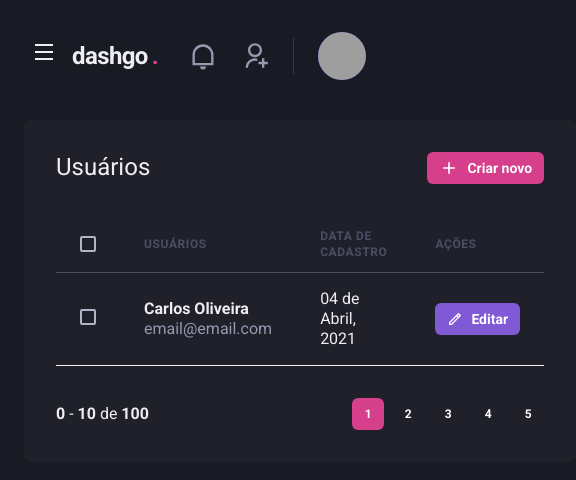
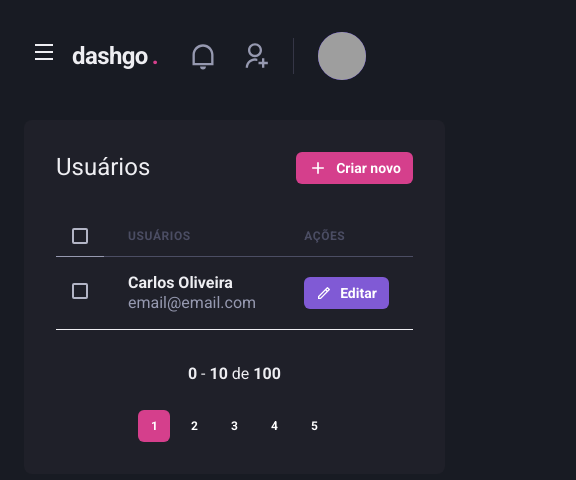
Before and after one commit to burn-c/dashgo, a Next.js app: page /users in a window 390 px wide. Shown: the top 480 px of the page, 576 px wide, since content can reach past the window. Built offline with nearby package versions, Linux system fonts and the light colour scheme; grey boxes are pictures that could not be loaded.

Commit message:
style(page): Table responsiveness

```diff
--- a/src/components/Pagination/Pagination.tsx
+++ b/src/components/Pagination/Pagination.tsx
@@ -5,7 +5,7 @@ import PaginationItem from "./PaginationItem";
 export function Pagination() {
   return (
     <Stack
-      direction="row"
+      direction={['column', 'row']}
       spacing="6"
       mt="8"
       justify="space-between"
--- a/src/pages/users/index.tsx
+++ b/src/pages/users/index.tsx
@@ -1,9 +1,14 @@
-import { Button, Icon, Box, Flex, Heading, Table, Tr, Th, Checkbox, Tbody, Td, Text } from "@chakra-ui/react";
-import React from "react";
+import { Button, Icon, Box, Flex, Heading, Table, Thead, Tr, Th, Checkbox, Tbody, Td, Text, useBreakpointValue } from "@chakra-ui/react";
 import { RiAddLine, RiPencilLine } from "react-icons/ri";
+
 import { Sidebar, Pagination, Header } from "../../components";
 
 export default function UserList() {
+  const isWideVersion = useBreakpointValue({
+    base: false,
+    lg: true
+  })
+
   return (
     <Box>
       <Header />
@@ -26,17 +31,19 @@ export default function UserList() {
           </Flex>
 
           <Table colorScheme="witeAlpha">
+            <Thead>
               <Tr>
-              <Th>
+                <Th px={['4', '4', '6']} color="gray.300" width="8">
                   <Checkbox colorScheme="pink" />
                 </Th>
                 <Th>Usuários</Th>
-              <Th>Data de cadastro</Th>
+                {isWideVersion && <Th>Data de cadastro</Th>}
                 <Th width="8">Ações</Th>
               </Tr>
+            </Thead>
             <Tbody>
               <Tr>
-                <Td px="6">
+                <Td px={['4', '4', '6']}>
                   <Checkbox colorScheme="pink" />
                 </Td>
                 <Td>
@@ -45,7 +52,7 @@ export default function UserList() {
                     <Text fontWeight="sm" color="gray.300">email@email.com</Text>
                   </Box>
                 </Td>
-                <Td>04 de Abril, 2021</Td>
+                {isWideVersion && <Td>04 de Abril, 2021</Td>}
                 <Td>
                   <Button
                     as="a"
```
Lines whose indentation alone changed are shown as unchanged.
